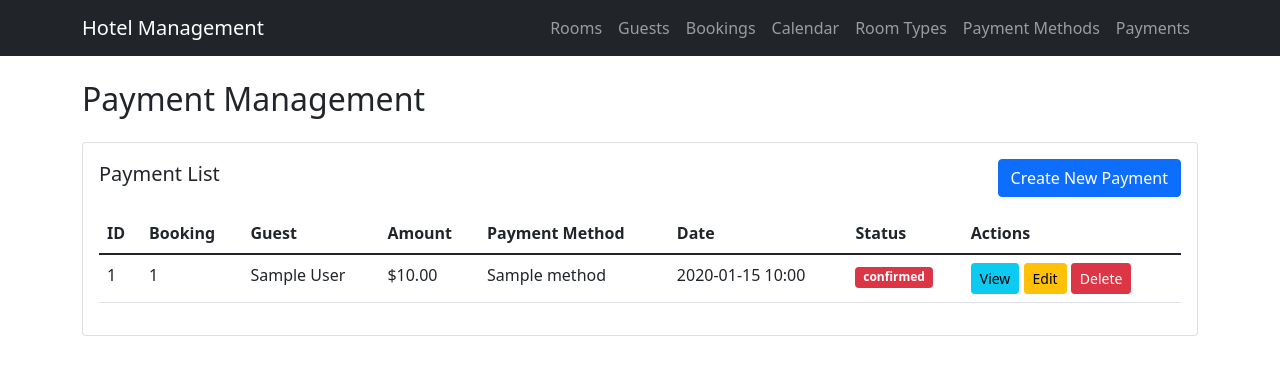
After one commit to tech-theorca/pms, a Flask app: page /payments in a window 1280 px wide. The commit adds this page. Shown: the top 375 px of the page. Run offline with Flask 3, Linux system fonts and the light colour scheme; tables that the repository leaves empty hold one stand-in row (values such as "Sample post"); some libraries are stand-ins or nearby versions.

Commit message:
Add payment functionality with local timezone support

```diff
--- a/hotel_management/app.py
+++ b/hotel_management/app.py
@@ -149,36 +149,92 @@ def bookings():
     # Get all required data
     rooms = hotel.session.query(Room).all()
     guests = hotel.session.query(Guest).all()
+    payment_methods = hotel.session.query(PaymentMethod).filter_by(is_active=True).all()
 
     return render_template('bookings.html',
                            bookings=bookings,
                            rooms=rooms,
-                           guests=guests)
+                           guests=guests,
+                           payment_methods=payment_methods)
 
-@app.route('/create_payment', methods=['POST'])
+@app.route('/payments/create', methods=['GET', 'POST'])
 def create_payment():
+    if request.method == 'GET':
+        bookings = hotel.session.query(Booking).filter_by(status='pending').all()
+        payment_methods = hotel.session.query(PaymentMethod).filter_by(is_active=True).all()
+        return render_template('payment_form.html', bookings=bookings, payment_methods=payment_methods)
+
     try:
-        booking_id = request.form.get('booking_id')
-        amount = request.form.get('amount')
-        payment_method_id = request.form.get('payment_method_id')
+        # Start fresh session
+        hotel.refresh_session()
 
-        if not all([booking_id, amount, payment_method_id]):
-            return jsonify({'success': False, 'error': 'Missing required fields'})
+        # Get form data with proper type conversion
+        booking_id = int(request.form.get('booking_id'))
+        amount = float(request.form.get('amount'))
+        payment_method_id = int(request.form.get('payment_method_id'))
 
-        # Create new payment
-        payment = Payment(
+        # Create new payment using local time
+        new_payment = Payment(
             booking_id=booking_id,
             amount=amount,
             payment_method_id=payment_method_id,
-            payment_date=datetime.utcnow(),
+            payment_date=datetime.now(),  # Changed from utcnow() to now()
             status='completed'
         )
 
-        hotel.session.add(payment)
+        # Add to session and flush
+        hotel.session.add(new_payment)
+        hotel.session.flush()
+
+        # Update booking status
+        booking = hotel.session.query(Booking).get(booking_id)
+        if booking:
+            booking.status = 'confirmed'
+
+        # Commit all changes
+        hotel.session.commit()
+
+        flash('Payment created successfully', 'success')
+        return redirect(url_for('payments'))
+
+    except ValueError as ve:
+        hotel.session.rollback()
+        flash('Invalid input data: Please check all fields are filled correctly', 'error')
+        return redirect(url_for('create_payment'))
+    except Exception as e:
+        hotel.session.rollback()
+        flash(f'Error creating payment: {str(e)}', 'error')
+        return redirect(url_for('create_payment'))
+
+@app.route('/payments')
+def payments():
+    payments = hotel.session.query(Payment).all()
+    return render_template('payments.html', payments=payments)
+
+@app.route('/payments/<int:payment_id>')
+def get_payment(payment_id):
+    payment = hotel.session.query(Payment).get(payment_id)
+    if not payment:
+        flash('Payment not found', 'error')
+        return redirect(url_for('payments'))
+    return render_template('payment_detail.html', payment=payment)
+
+@app.route('/payments/<int:payment_id>/delete', methods=['POST'])
+def delete_payment(payment_id):
+    try:
+        payment = hotel.session.query(Payment).get(payment_id)
+        if not payment:
+            return jsonify({'success': False, 'error': 'Payment not found'})
+
+        # If payment is completed and associated with a confirmed booking,
+        # revert booking status to pending
+        if payment.status == 'completed' and payment.booking.status == 'confirmed':
+            payment.booking.status = 'pending'
+
+        hotel.session.delete(payment)
         hotel.session.commit()
 
         return jsonify({'success': True})
-
     except Exception as e:
         hotel.session.rollback()
         return jsonify({'success': False, 'error': str(e)})
@@ -493,5 +549,42 @@ def toggle_payment_method(method_id):
         flash('Payment method not found!', 'error')
     return redirect(url_for('payment_methods'))
 
+@app.route('/payments/new')
+def new_payment():
+    bookings = hotel.session.query(Booking).filter_by(status='pending').all()
+    payment_methods = hotel.session.query(PaymentMethod).filter_by(is_active=True).all()
+    return render_template('payment_form.html', bookings=bookings, payment_methods=payment_methods)
+
+@app.route('/payments/<int:payment_id>/edit', methods=['GET'])
+def edit_payment(payment_id):
+    payment = hotel.session.query(Payment).get(payment_id)
+    if not payment:
+        flash('Payment not found', 'error')
+        return redirect(url_for('payments'))
+
+    payment_methods = hotel.session.query(PaymentMethod).filter_by(is_active=True).all()
+    return render_template('payment_form.html', payment=payment, payment_methods=payment_methods)
+
+@app.route('/payments/<int:payment_id>/update', methods=['POST'])
+def update_payment(payment_id):
+    try:
+        payment = hotel.session.query(Payment).get(payment_id)
+        if not payment:
+            flash('Payment not found', 'error')
+            return redirect(url_for('payments'))
+
+        payment.payment_method_id = request.form['payment_method_id']
+        payment.amount = request.form['amount']
+        payment.status = request.form['status']
+
+        hotel.session.commit()
+        flash('Payment updated successfully', 'success')
+        return redirect(url_for('payments'))
+
+    except Exception as e:
+        hotel.session.rollback()
+        flash(f'Error updating payment: {str(e)}', 'error')
+        return redirect(url_for('edit_payment', payment_id=payment_id))
+
 if __name__ == '__main__':
     app.run(debug=True)
--- a/hotel_management/migrations/__init__.py
+++ b/hotel_management/migrations/__init__.py
@@ -1,4 +1,5 @@
 # List of applied migrations
 applied_migrations = [
     '20231215_update_guest_schema',  # Make guest fields nullable
+    '20240319_add_payments_table',   # Add payment_methods and payments tables
 ]
--- a/hotel_management/models.py
+++ b/hotel_management/models.py
@@ -76,7 +76,7 @@ class Payment(Base):
     booking_id = Column(Integer, ForeignKey('bookings.id'), nullable=False)
     amount = Column(DECIMAL(10,2), nullable=False)
     payment_method_id = Column(Integer, ForeignKey('payment_methods.id'), nullable=False)
-    payment_date = Column(DateTime, nullable=False, default=datetime.utcnow)
+    payment_date = Column(DateTime, nullable=False, default=datetime.now)  # Changed from utcnow to now
     status = Column(String(20), default='pending')  # pending, completed, failed
 
     booking = relationship('Booking', backref='payments')
--- a/hotel_management/templates/base.html
+++ b/hotel_management/templates/base.html
@@ -30,6 +30,9 @@
                 <li class="nav-item">
                     <a class="nav-link" href="{{ url_for('payment_methods') }}">Payment Methods</a>
                 </li>
+                <li class="nav-item">
+                    <a class="nav-link" href="{{ url_for('payments') }}">Payments</a>
+                </li>
             </div>
         </div>
     </nav>
--- /dev/null
+++ b/hotel_management/templates/payments.html
@@ -0,0 +1,102 @@
+{% extends "base.html" %}
+
+{% block content %}
+<h2>Payment Management</h2>
+
+<div class="row mt-4">
+    <div class="col-12">
+        <div class="card">
+            <div class="card-body">
+                <div class="d-flex justify-content-between align-items-center mb-3">
+                    <h5 class="card-title">Payment List</h5>
+                    <a href="{{ url_for('create_payment') }}" class="btn btn-primary">Create New Payment</a>
+                </div>
+                <table class="table">
+                    <thead>
+                        <tr>
+                            <th>ID</th>
+                            <th>Booking</th>
+                            <th>Guest</th>
+                            <th>Amount</th>
+                            <th>Payment Method</th>
+                            <th>Date</th>
+                            <th>Status</th>
+                            <th>Actions</th>
+                        </tr>
+                    </thead>
+                    <tbody>
+                        {% for payment in payments %}
+                        <tr>
+                            <td>{{ payment.id }}</td>
+                            <td>{{ payment.booking.id }}</td>
+                            <td>{{ payment.booking.guest.first_name }} {{ payment.booking.guest.last_name }}</td>
+                            <td>${{ payment.amount }}</td>
+                            <td>{{ payment.payment_method.name }}</td>
+                            <td>{{ payment.payment_date.strftime('%Y-%m-%d %H:%M') }}</td>
+                            <td>
+                                <span class="badge {% if payment.status == 'completed' %}bg-success{% elif payment.status == 'pending' %}bg-warning{% else %}bg-danger{% endif %}">
+                                    {{ payment.status }}
+                                </span>
+                            </td>
+                            <td>
+                                <a href="{{ url_for('get_payment', payment_id=payment.id) }}" class="btn btn-sm btn-info">View</a>
+                                <a href="{{ url_for('edit_payment', payment_id=payment.id) }}" class="btn btn-sm btn-warning">Edit</a>
+                                <button class="btn btn-sm btn-danger" onclick="deletePayment({{ payment.id }})">Delete</button>
+                            </td>
+                        </tr>
+                        {% endfor %}
+                    </tbody>
+                </table>
+            </div>
+        </div>
+    </div>
+</div>
+{% endblock %}
+
+{% block scripts %}
+<script>
+function deletePayment(paymentId) {
+    Swal.fire({
+        title: 'Are you sure?',
+        text: "This will delete the payment and may revert the booking status to pending!",
+        icon: 'warning',
+        showCancelButton: true,
+        confirmButtonColor: '#d33',
+        cancelButtonColor: '#3085d6',
+        confirmButtonText: 'Yes, delete it!'
+    }).then((result) => {
+        if (result.isConfirmed) {
+            fetch(`/payments/${paymentId}/delete`, {
+                method: 'POST',
+            })
+            .then(response => response.json())
+            .then(data => {
+                if (data.success) {
+                    Swal.fire(
+                        'Deleted!',
+                        'The payment has been deleted.',
+                        'success'
+                    ).then(() => {
+                        location.reload();
+                    });
+                } else {
+                    Swal.fire(
+                        'Error!',
+                        data.error || 'Failed to delete payment',
+                        'error'
+                    );
+                }
+            })
+            .catch(error => {
+                console.error('Error:', error);
+                Swal.fire(
+                    'Error!',
+                    'An unexpected error occurred',
+                    'error'
+                );
+            });
+        }
+    });
+}
+</script>
+{% endblock %}
```
Also changed, not shown: hotel_management/run_migrations.py (added, +26 -0 lines), hotel_management/templates/bookings.html (+93 -0 lines), hotel_management/templates/payment_detail.html (added, +105 -0 lines), hotel_management/templates/payment_form.html (added, +57 -0 lines).
